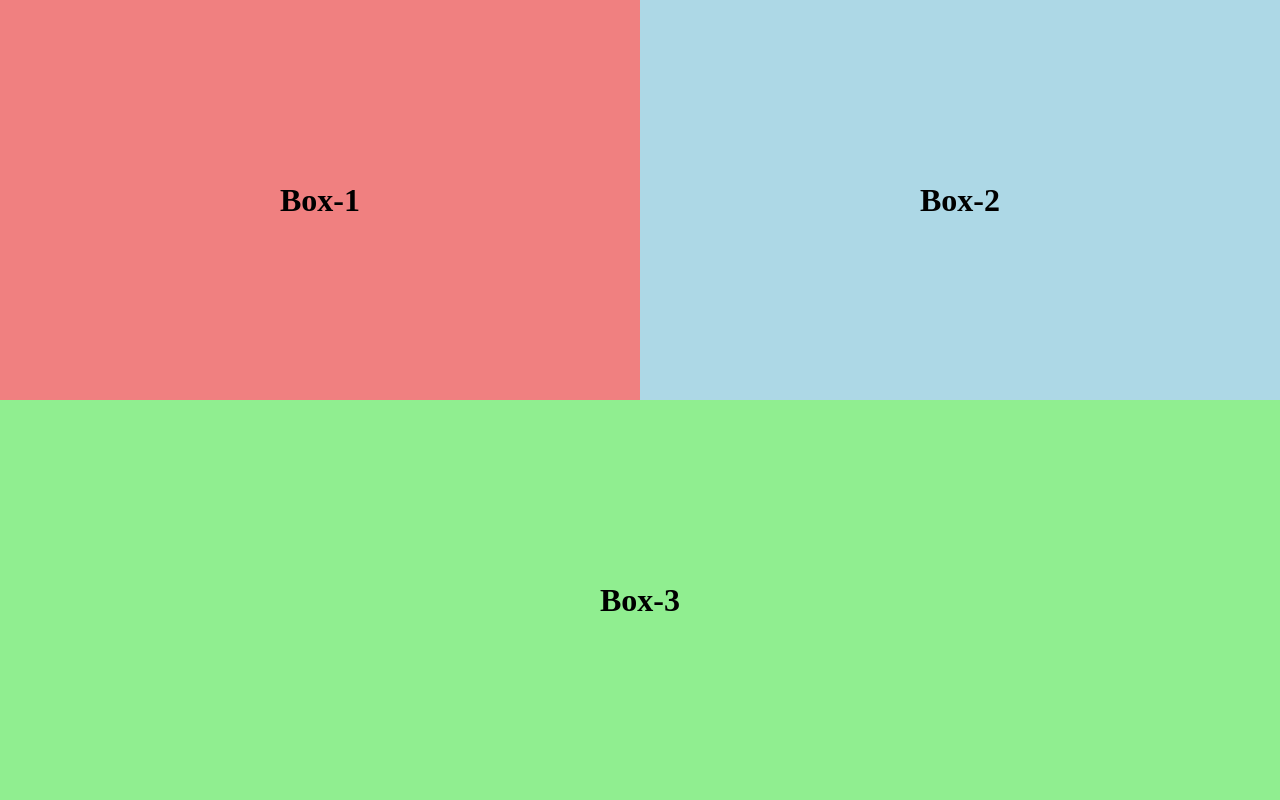
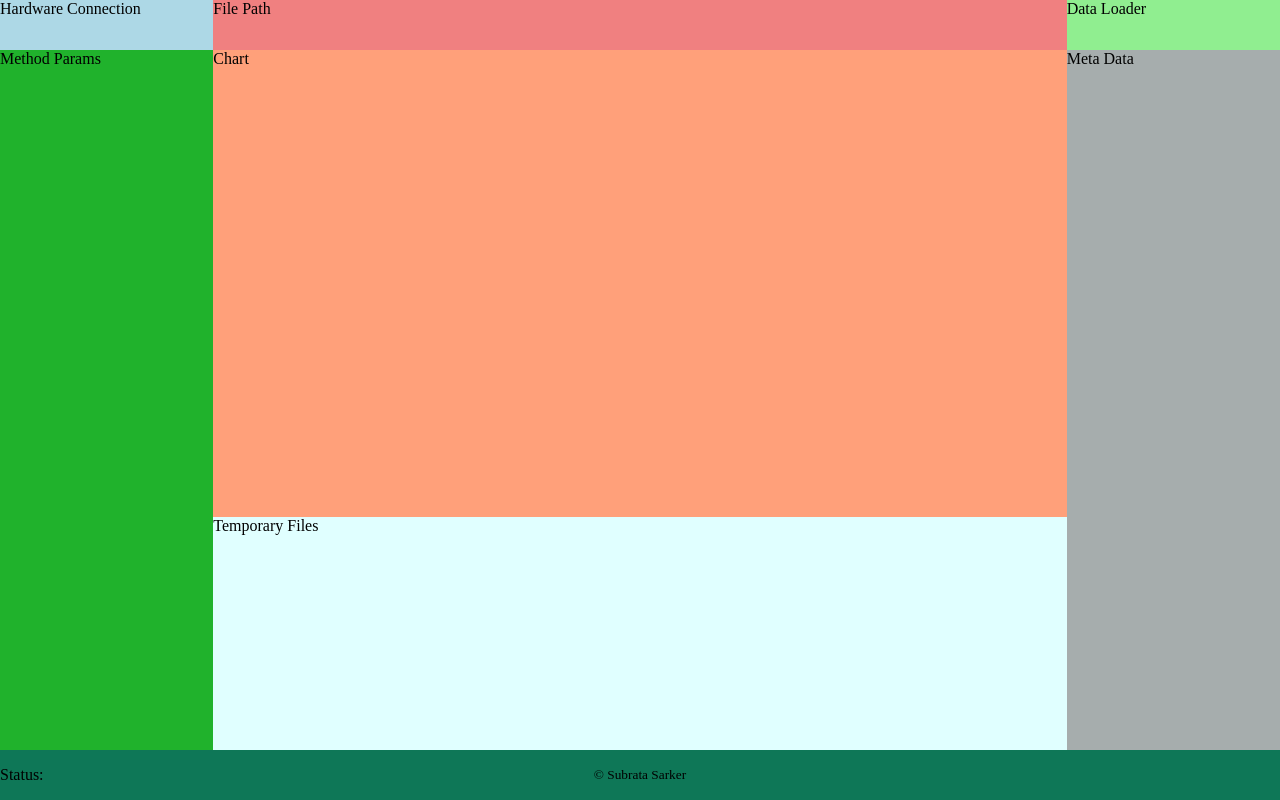
Before and after one commit to picklu/css-grid, a plain HTML site: page index.html in a window 1280 px wide. Drawn offline with Linux system fonts and the light colour scheme.

Commit message:
Create layout for zerostat UI

```diff
--- a/index.html
+++ b/index.html
@@ -11,15 +11,18 @@
 
     <body>
         <div class="grid">
-            <div class="box box-1">
-                <h1>Box-1</h1>
-            </div>
-            <div class="box box-2">
-                <h1>Box-2</h1>
-            </div>
-            <div class="box box-3">
-                <h1>Box-3</h1>
-            </div>
+            <div class="hardware-conn">Hardware Connection</div>
+            <div class="file-path">File Path</div>
+            <div class="data-loader">Data Loader</div>
+            <div class="method-params">Method Params</div>
+            <div class="chart">Chart</div>
+            <div class="meta-data">Meta Data</div>
+            <div class="tmp-file-exp">Temporary Files</div>
+
+            <footer class="footer">
+                <div class="status">Status: </div>
+                <small class="copy">&copy Subrata Sarker</small>
+            </footer>
         </div>
     </body>
 
--- a/style.css
+++ b/style.css
@@ -4,38 +4,65 @@
     box-sizing: border-box;
 }
 
-.box {
-    display: flex;
-    justify-content: center;
+.grid {
+    height: 100vh;
+    width: 100vw;
+    display: grid;
+    grid-template-columns: repeat(6, 1fr);
+    grid-template-rows: 50px repeat(3, 1fr) 50px;
+    grid-template-areas:
+        "hcn flp flp flp flp dtl"
+        "mar chr chr chr chr mdt"
+        "mar chr chr chr chr mdt"
+        "mar tfe tfe tfe tfe mdt"
+        "ftr ftr ftr ftr ftr ftr";
+}
+
+.hardware-conn {
+    background-color: lightblue;
+    grid-area: hcn;
+}
+
+.file-path {
+    background-color: lightcoral;
+    grid-area: flp;
+}
+
+.data-loader {
+    background-color: lightgreen;
+    grid-area: dtl;
+}
+
+.method-params {
+    background-color: rgb(32, 178, 44);
+    grid-area: mar;
+}
+
+.chart {
+    background-color: lightsalmon;
+    grid-area: chr;
+}
+
+.meta-data {
+    background-color: rgb(166, 173, 173);
+    grid-area: mdt;
+}
+
+.tmp-file-exp {
+    background-color: lightcyan;
+    grid-area: tfe;
+}
+
+.footer {
+    background-color: rgb(14, 119, 87);
+    grid-area: ftr;
+    display: grid;
+    grid-template-columns: repeat(6, 1fr);
+    ;
     align-items: center;
 }
 
-.box-1 {
-    background-color: lightcoral;
+.copy {
+    grid-column: 3/5;
+    justify-self: center;
 }
-.box-2 {
-    background-color: lightblue;
-}
-.box-3 {
-    background-color: lightgreen;
-}
-
-.grid {
-    height: 100vh;
-    display: grid;
-    grid-template-columns: 1fr 1fr;
-    grid-template-rows: 1fr 1fr;
-    grid-template-areas:
-        "box1 box2"
-        "box3 box3";
-}
-
-.box-1 {
-    grid-area: box1;
-}
-.box-2 {
-    grid-area: box2;
-}
-.box-3 {
-    grid-area: box3;
-}
```
